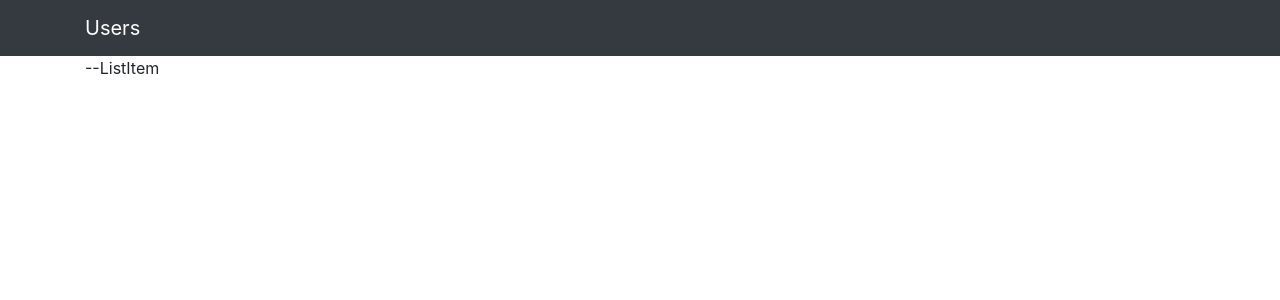
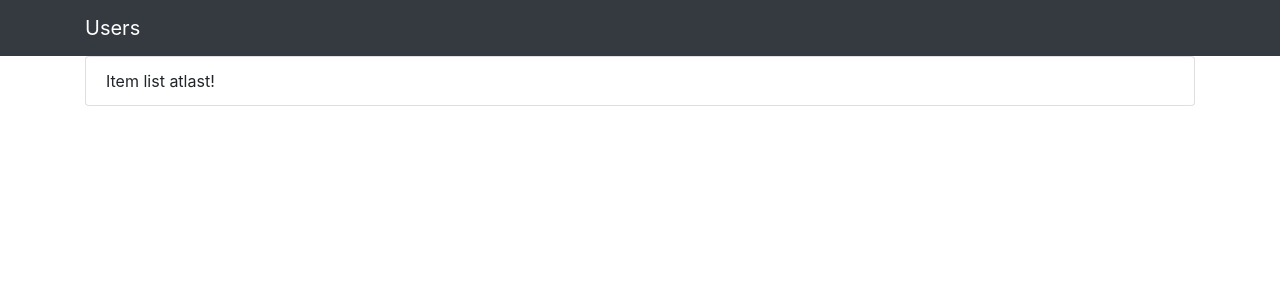
Before and after one commit to alex-kzr/crud-react-express-pgql, a React (Create React App) app in the folder client/: page / in a window 1280 px wide. Shown: the top 300 px of the page. Built offline with nearby package versions, Linux system fonts and the light colour scheme.

Commit message:
Add ItemsListElement component

```diff
--- /dev/null
+++ b/client/src/components/ItemListElement.js
@@ -0,0 +1,11 @@
+import React from 'react';
+
+const ItemListElement = ({text}) => {
+    return(
+        <li className="list-group-item">
+            {text}
+        </li>
+    );
+}
+
+export default ItemListElement;
--- a/client/src/components/ItemsBody.js
+++ b/client/src/components/ItemsBody.js
@@ -1,11 +1,12 @@
 import React, { Component } from 'react';
 import ItemsList from './ItemsList';
+import ItemListElement from './ItemListElement';
 
 class ItemsBody extends Component {
     render(){
         return(
             <ItemsList>
-                <div>--ListItem</div>
+                <ItemListElement text={'Item list atlast!'} />
             </ItemsList>
         );
     }
```
